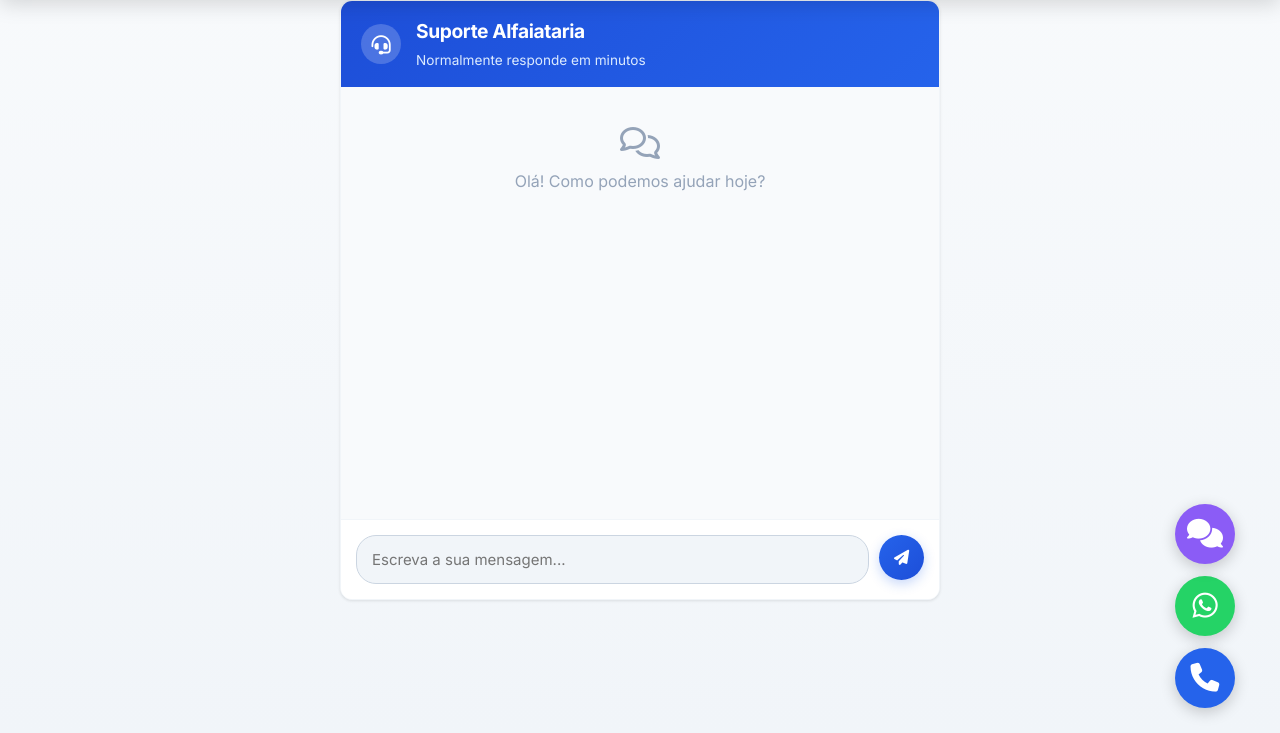
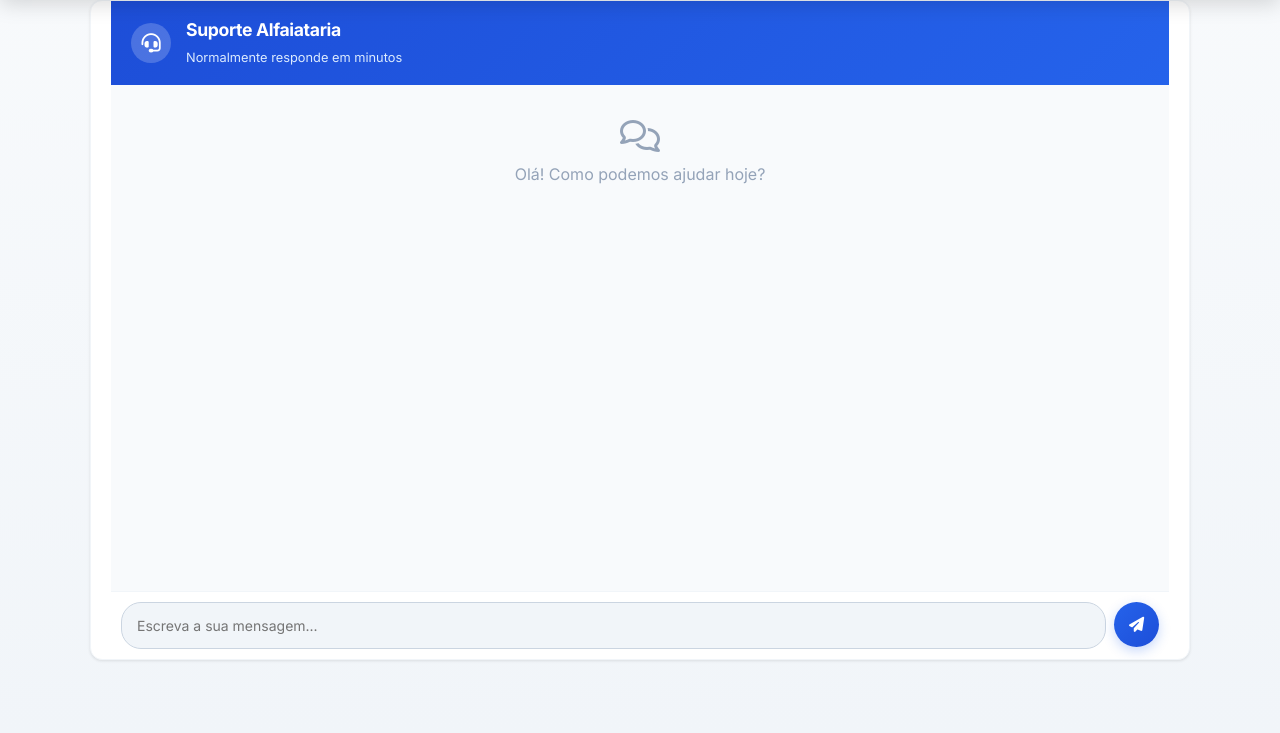
Before and after one commit to melphystec-eng/sistem-alfaiataria, a Flask app: page /contacto in a window 1280 px wide. Shown: the part 67-800 px from the top of the page. Run offline with Flask 3, Linux system fonts and the light colour scheme; data that the repository does not hold is empty; parts of the project's set-up code (start-up, migrations or seed data) failed here and were passed over; some libraries are stand-ins or nearby versions.

Commit message:
Resolução de Problemas

```diff
--- a/templates/base.html
+++ b/templates/base.html
@@ -589,7 +589,11 @@ h1::after {
   70% { box-shadow: 0 0 0 10px rgba(239, 68, 68, 0); }
   100% { box-shadow: 0 0 0 0 rgba(239, 68, 68, 0); }
 }
+  /* Esconde os botões flutuantes na página de chat */
+  .fab-container { display: none !important; }
 
+  /* Garante que a caixa de chat ocupa a altura correta no telemóvel */
+  .card { height: calc(100vh - 140px) !important; margin-bottom: 10px !important; }
 </style>
 </head>
 <body>
--- a/templates/contacto.html
+++ b/templates/contacto.html
@@ -2,7 +2,27 @@
 {% block title %}Contacto - Chat{% endblock %}
 
 {% block content %}
-<div class="card" style="max-width: 600px; margin: 0 auto; padding: 0; overflow: hidden; height: 75vh; display: flex; flex-direction: column;">
+<style>
+  /* Esconde os botões flutuantes na página de chat */
+  .fab-container { display: none !important; }
+
+  /* Ajusta a altura do chat para telemóvel e PC */
+  .chat-wrapper {
+    max-width: 600px;
+    margin: 0 auto;
+    padding: 0;
+    overflow: hidden;
+    height: calc(100vh - 140px);
+    display: flex;
+    flex-direction: column;
+  }
+
+  @media (max-width: 768px) {
+    .chat-wrapper { height: calc(100dvh - 130px); } /* 100dvh resolve o problema do teclado no Android */
+  }
+</style>
+
+<div class="card chat-wrapper">
 
   <!-- Cabeçalho do Chat -->
   <div style="background: linear-gradient(135deg, var(--azul-esc) 0%, var(--azul) 100%); padding: 15px 20px; color: white; display: flex; align-items: center; gap: 15px;">
@@ -10,20 +30,20 @@
       <i class="fa-solid fa-headset" style="font-size: 1.2rem;"></i>
     </div>
     <div>
-      <h2 style="margin: 0; color: white; font-size: 1.2rem;">Suporte Alfaiataria</h2>
-      <small style="color: #dbeafe;">Normalmente responde em minutos</small>
+      <h2 style="margin: 0; color: white; font-size: 1.1rem;">Suporte Alfaiataria</h2>
+      <small style="color: #dbeafe; font-size: 0.8rem;">Normalmente responde em minutos</small>
     </div>
   </div>
 
   <!-- Área das Mensagens -->
-  <div id="chat-box" style="flex: 1; padding: 20px; overflow-y: auto; background: #f8fafc; display: flex; flex-direction: column; gap: 10px;">
+  <div id="chat-box" style="flex: 1; padding: 15px; overflow-y: auto; background: #f8fafc; display: flex; flex-direction: column; gap: 10px;">
     <!-- As mensagens aparecem aqui -->
   </div>
 
   <!-- Input de Envio -->
-  <div style="padding: 15px; background: white; border-top: 1px solid var(--cinza-100); display: flex; gap: 10px;">
-    <input type="text" id="chat-input" placeholder="Escreva a sua mensagem..." style="margin: 0; border-radius: 20px; flex: 1; background: #f1f5f9;" onkeypress="if(event.key === 'Enter') enviarMensagem()">
-    <button onclick="enviarMensagem()" style="border-radius: 50%; width: 45px; height: 45px; padding: 0; min-height: 45px;">
+  <div style="padding: 10px; background: white; border-top: 1px solid var(--cinza-100); display: flex; gap: 8px;">
+    <input type="text" id="chat-input" placeholder="Escreva a sua mensagem..." style="margin: 0; border-radius: 20px; flex: 1; background: #f1f5f9; font-size: 14px;" onkeypress="if(event.key === 'Enter') enviarMensagem()">
+    <button onclick="enviarMensagem()" style="border-radius: 50%; width: 45px; min-width: 45px; height: 45px; padding: 0; min-height: 45px;">
       <i class="fa-solid fa-paper-plane"></i>
     </button>
   </div>
@@ -42,9 +62,9 @@ function criarBalao(msg, meuTipo) {
   const radius = isMeu ? '15px 15px 0 15px' : '15px 15px 15px 0';
 
   return `
-    <div style="display: flex; flex-direction: column; align-items: ${alinhamento}; max-width: 80%; align-self: ${alinhamento};">
+    <div style="display: flex; flex-direction: column; align-items: ${alinhamento}; max-width: 85%; align-self: ${alinhamento};">
       ${!isMeu ? `<small style="color: var(--cinza-500); margin-bottom: 2px; font-size: 0.75rem;">${msg.nome}</small>` : ''}
-      <div style="background: ${corFundo}; color: ${corTexto}; padding: 10px 15px; border-radius: ${radius}; box-shadow: 0 1px 2px rgba(0,0,0,0.1); font-size: 0.95rem;">
+      <div style="background: ${corFundo}; color: ${corTexto}; padding: 10px 15px; border-radius: ${radius}; box-shadow: 0 1px 2px rgba(0,0,0,0.1); font-size: 0.95rem; word-break: break-word;">
         ${msg.mensagem}
       </div>
       <small style="color: var(--cinza-500); font-size: 0.65rem; margin-top: 4px;">${msg.hora}</small>
@@ -63,7 +83,6 @@ async function carregarMensagens() {
       chatBox.innerHTML = data.mensagens.map(m => criarBalao(m, data.meu_tipo)).join('');
       chatBox.scrollTop = chatBox.scrollHeight;
 
-      // GUARDAR O ID DA ÚLTIMA MENSAGEM (Para limpar o alerta vermelho)
       const ultimoId = data.mensagens[data.mensagens.length - 1].id;
       localStorage.setItem('chat_last_id_cliente_' + sala, ultimoId);
 
@@ -72,7 +91,6 @@ async function carregarMensagens() {
     }
   } catch (e) {}
 }
-
 
 async function enviarMensagem() {
   const texto = input.value.trim();
@@ -89,9 +107,7 @@ async function enviarMensagem() {
   carregarMensagens();
 }
 
-// Carrega ao abrir e depois a cada 3 segundos
 carregarMensagens();
 setInterval(carregarMensagens, 3000);
-
 </script>
 {% endblock %}
```
Also changed, not shown: templates/admin_chat.html (+50 -18 lines).
